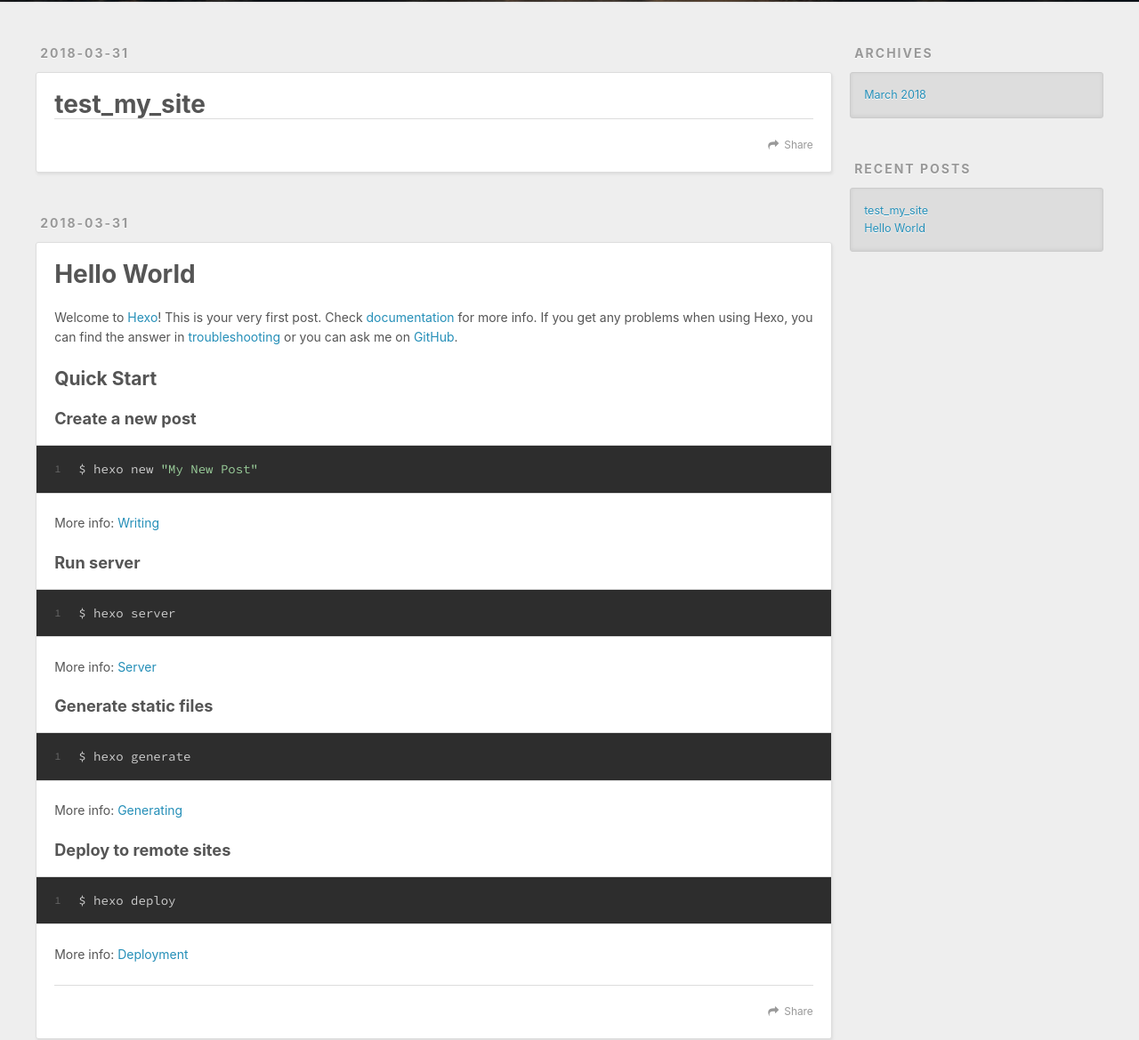
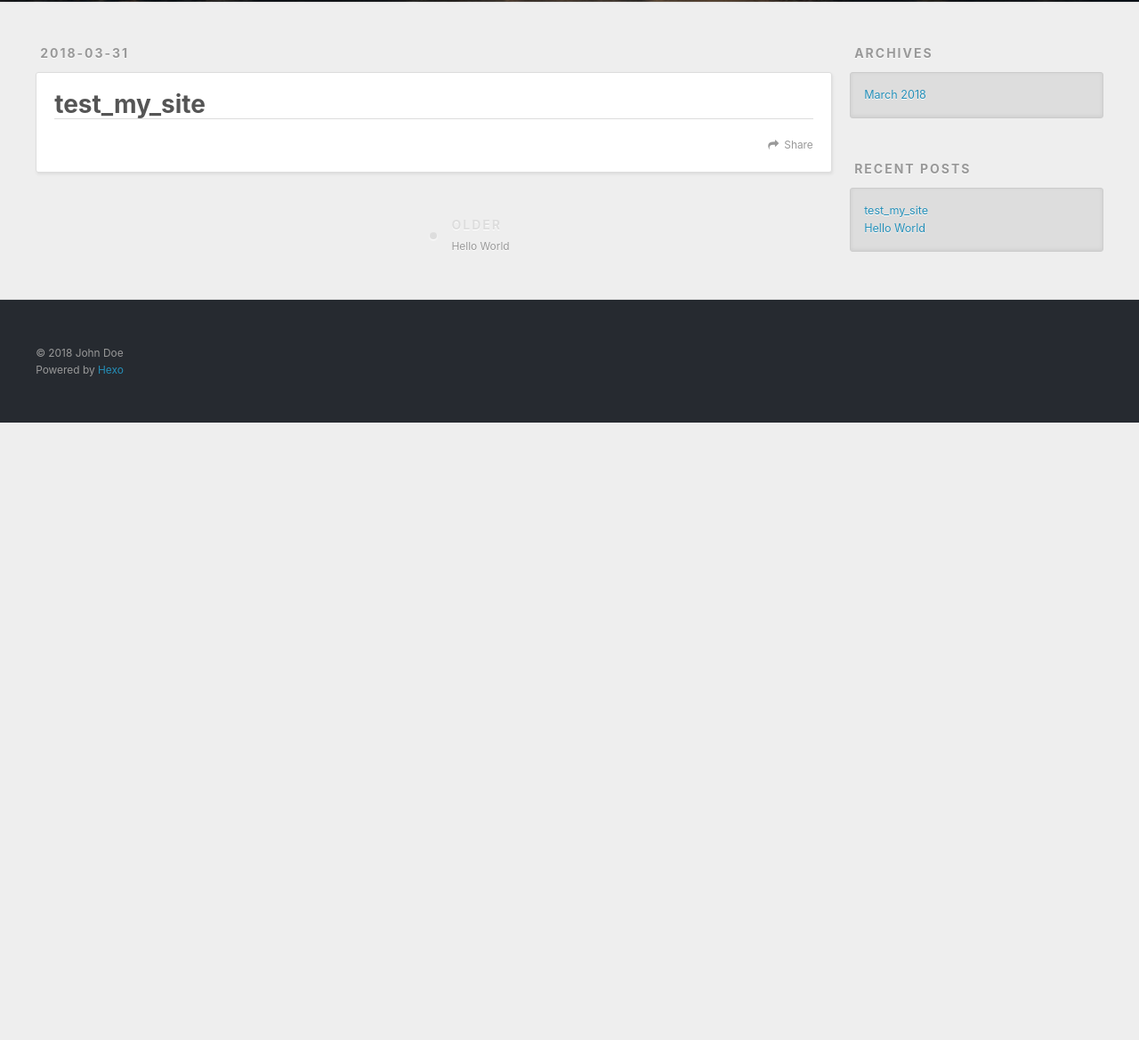
Before and after one commit to caiyulun/caiyulun.github.io, a plain HTML site: page 2018/03/31/test-my-site/index.html in a window 1280 px wide. Shown: the part 298-1467 px from the top of the page at 89% size. After the commit the page ends 800 px from the top, so only its background shows below. Drawn offline with nearby package versions, Linux system fonts and the light colour scheme.

Commit message:
Site updated: 2018-03-31 19:08:06

```diff
--- a/index.html
+++ b/2018/03/31/test-my-site/index.html
@@ -5,15 +5,16 @@
 
 
 
-  <title>Hexo</title>
+  <title>test_my_site | Hexo</title>
   <meta name="viewport" content="width=device-width, initial-scale=1, maximum-scale=1">
-  <meta property="og:type" content="website">
-<meta property="og:title" content="Hexo">
-<meta property="og:url" content="http://yoursite.com/index.html">
+  <meta property="og:type" content="article">
+<meta property="og:title" content="test_my_site">
+<meta property="og:url" content="http://yoursite.com/2018/03/31/test-my-site/index.html">
 <meta property="og:site_name" content="Hexo">
 <meta property="og:locale" content="default">
+<meta property="og:updated_time" content="2018-03-31T10:34:18.690Z">
 <meta name="twitter:card" content="summary">
-<meta name="twitter:title" content="Hexo">
+<meta name="twitter:title" content="test_my_site">
 
     <link rel="alternate" href="/atom.xml" title="Hexo" type="application/atom+xml">
 
@@ -60,9 +61,7 @@
   </div>
 </header>
       <div class="outer">
-        <section id="main">
-
-    <article id="post-test-my-site" class="article article-type-post" itemscope itemprop="blogPost">
+        <section id="main"><article id="post-test-my-site" class="article article-type-post" itemscope itemprop="blogPost">
   <div class="article-meta">
     <a href="/2018/03/31/test-my-site/" class="article-date">
   <time datetime="2018-03-31T10:34:18.000Z" itemprop="datePublished">2018-03-31</time>
@@ -75,8 +74,8 @@
       <header class="article-header">
 
 
-    <h1 itemprop="name">
-      <a class="article-title" href="/2018/03/31/test-my-site/">test_my_site</a>
+    <h1 class="article-title" itemprop="name">
+      test_my_site
     </h1>
 
 
@@ -88,62 +87,25 @@
 
     </div>
     <footer class="article-footer">
-      <a data-url="http://yoursite.com/2018/03/31/test-my-site/" data-id="cjff8s2lv0000bsuu4zhffubd" class="article-share-link">Share</a>
+      <a data-url="http://yoursite.com/2018/03/31/test-my-site/" data-id="cjff9wl5o0001ssuu8lt7thxq" class="article-share-link">Share</a>
 
 
     </footer>
   </div>
 
-</article>
+
+<nav id="article-nav">
 
 
+    <a href="/2018/03/31/hello-world/" id="article-nav-older" class="article-nav-link-wrap">
+      <strong class="article-nav-caption">Older</strong>
+      <div class="article-nav-title">Hello World</div>
+    </a>
 
-    <article id="post-hello-world" class="article article-type-post" itemscope itemprop="blogPost">
-  <div class="article-meta">
-    <a href="/2018/03/31/hello-world/" class="article-date">
-  <time datetime="2018-03-31T10:28:10.331Z" itemprop="datePublished">2018-03-31</time>
-</a>
-
-  </div>
-  <div class="article-inner">
+</nav>
 
 
-      <header class="article-header">
-
-
-    <h1 itemprop="name">
-      <a class="article-title" href="/2018/03/31/hello-world/">Hello World</a>
-    </h1>
-
-
-      </header>
-
-    <div class="article-entry" itemprop="articleBody">
-
-        <p>Welcome to <a href="https://hexo.io/" target="_blank" rel="noopener">Hexo</a>! This is your very first post. Check <a href="https://hexo.io/docs/" target="_blank" rel="noopener">documentation</a> for more info. If you get any problems when using Hexo, you can find the answer in <a href="https://hexo.io/docs/troubleshooting.html" target="_blank" rel="noopener">troubleshooting</a> or you can ask me on <a href="https://github.com/hexojs/hexo/issues" target="_blank" rel="noopener">GitHub</a>.</p>
-<h2 id="Quick-Start"><a href="#Quick-Start" class="headerlink" title="Quick Start"></a>Quick Start</h2><h3 id="Create-a-new-post"><a href="#Create-a-new-post" class="headerlink" title="Create a new post"></a>Create a new post</h3><figure class="highlight bash"><table><tr><td class="gutter"><pre><span class="line">1</span><br></pre></td><td class="code"><pre><span class="line">$ hexo new <span class="string">"My New Post"</span></span><br></pre></td></tr></table></figure>
-<p>More info: <a href="https://hexo.io/docs/writing.html" target="_blank" rel="noopener">Writing</a></p>
-<h3 id="Run-server"><a href="#Run-server" class="headerlink" title="Run server"></a>Run server</h3><figure class="highlight bash"><table><tr><td class="gutter"><pre><span class="line">1</span><br></pre></td><td class="code"><pre><span class="line">$ hexo server</span><br></pre></td></tr></table></figure>
-<p>More info: <a href="https://hexo.io/docs/server.html" target="_blank" rel="noopener">Server</a></p>
-<h3 id="Generate-static-files"><a href="#Generate-static-files" class="headerlink" title="Generate static files"></a>Generate static files</h3><figure class="highlight bash"><table><tr><td class="gutter"><pre><span class="line">1</span><br></pre></td><td class="code"><pre><span class="line">$ hexo generate</span><br></pre></td></tr></table></figure>
-<p>More info: <a href="https://hexo.io/docs/generating.html" target="_blank" rel="noopener">Generating</a></p>
-<h3 id="Deploy-to-remote-sites"><a href="#Deploy-to-remote-sites" class="headerlink" title="Deploy to remote sites"></a>Deploy to remote sites</h3><figure class="highlight bash"><table><tr><td class="gutter"><pre><span class="line">1</span><br></pre></td><td class="code"><pre><span class="line">$ hexo deploy</span><br></pre></td></tr></table></figure>
-<p>More info: <a href="https://hexo.io/docs/deployment.html" target="_blank" rel="noopener">Deployment</a></p>
-
-
-    </div>
-    <footer class="article-footer">
-      <a data-url="http://yoursite.com/2018/03/31/hello-world/" data-id="cjff8s2mb0001bsuul9aehf03" class="article-share-link">Share</a>
-
-
-    </footer>
-  </div>
-
 </article>
-
-
-
-
 
 </section>
 
```
Also changed, not shown: 2018/03/31/hello-world/index.html (+1 -1 lines).
